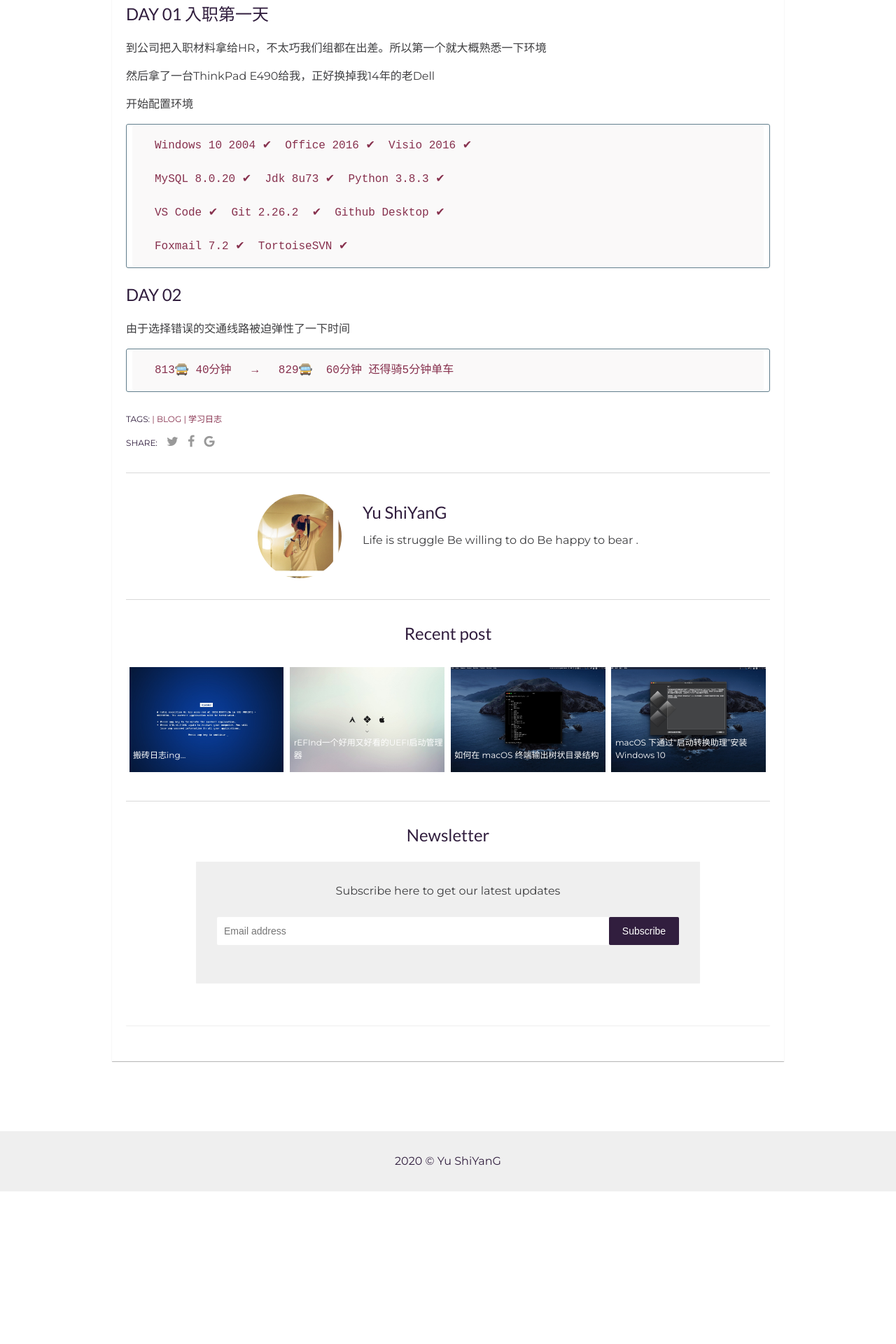
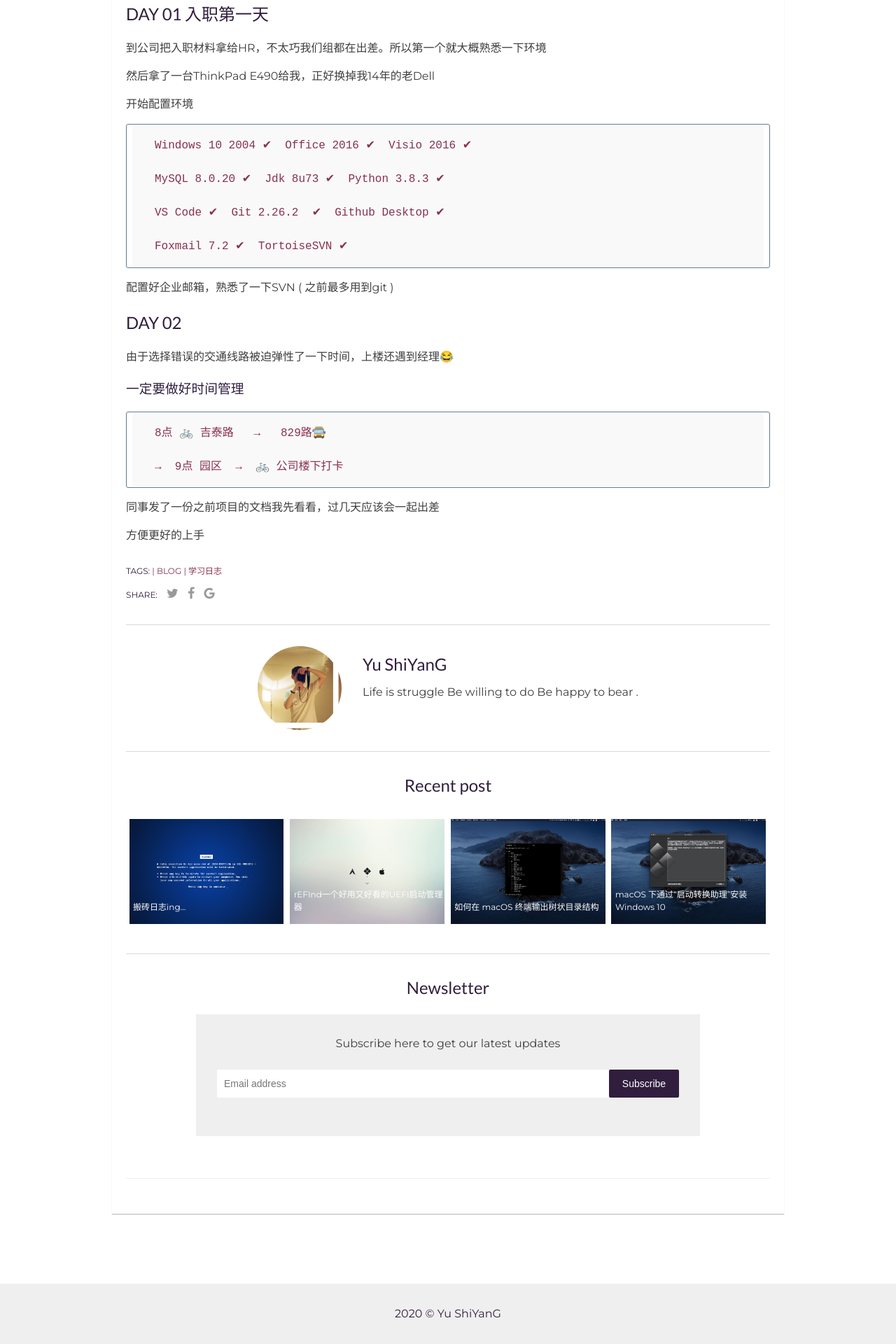
Before and after one commit to techysy/techysy.github.io, a Jekyll site: the page built from _posts/2020-05-25-move-brick-log.markdown, in a window 1280 px wide. Shown: the part 666-2586 px from the top of the page at 70% size. Built offline with Jekyll 4.4.1, drawn with Linux system fonts in a browser that asks for light colours; comment, search, counter and statistics services are not loaded; a style sheet for code colours, icons or effects is not loaded.

Commit message:
Update 2020-05-25-move-brick-log.markdown

```diff
--- a/_posts/2020-05-25-move-brick-log.markdown
+++ b/_posts/2020-05-25-move-brick-log.markdown
@@ -23,8 +23,20 @@ categories: 分享
 
     Foxmail 7.2 ✔  TortoiseSVN ✔
 
+配置好企业邮箱，熟悉了一下SVN ( 之前最多用到git )
+
 ## DAY 02
 
-由于选择错误的交通线路被迫弹性了一下时间
+由于选择错误的交通线路被迫弹性了一下时间，上楼还遇到经理😂
 
-    813🚍 40分钟   →   829🚍  60分钟 还得骑5分钟单车
+
+### 一定要做好时间管理
+
+
+    8点 🚲 吉泰路   →   829路🚍
+
+    →  9点 园区  →  🚲 公司楼下打卡
+
+同事发了一份之前项目的文档我先看看，过几天应该会一起出差
+
+方便更好的上手
```
